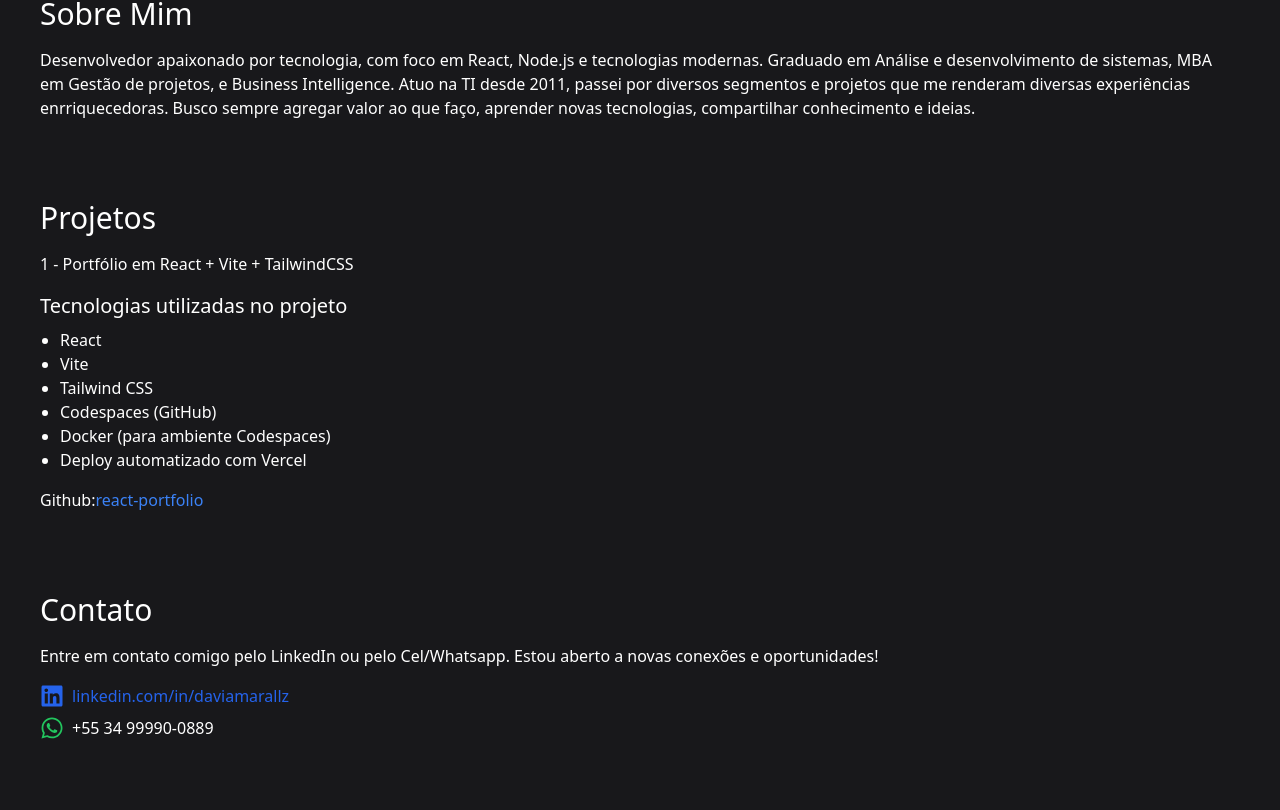
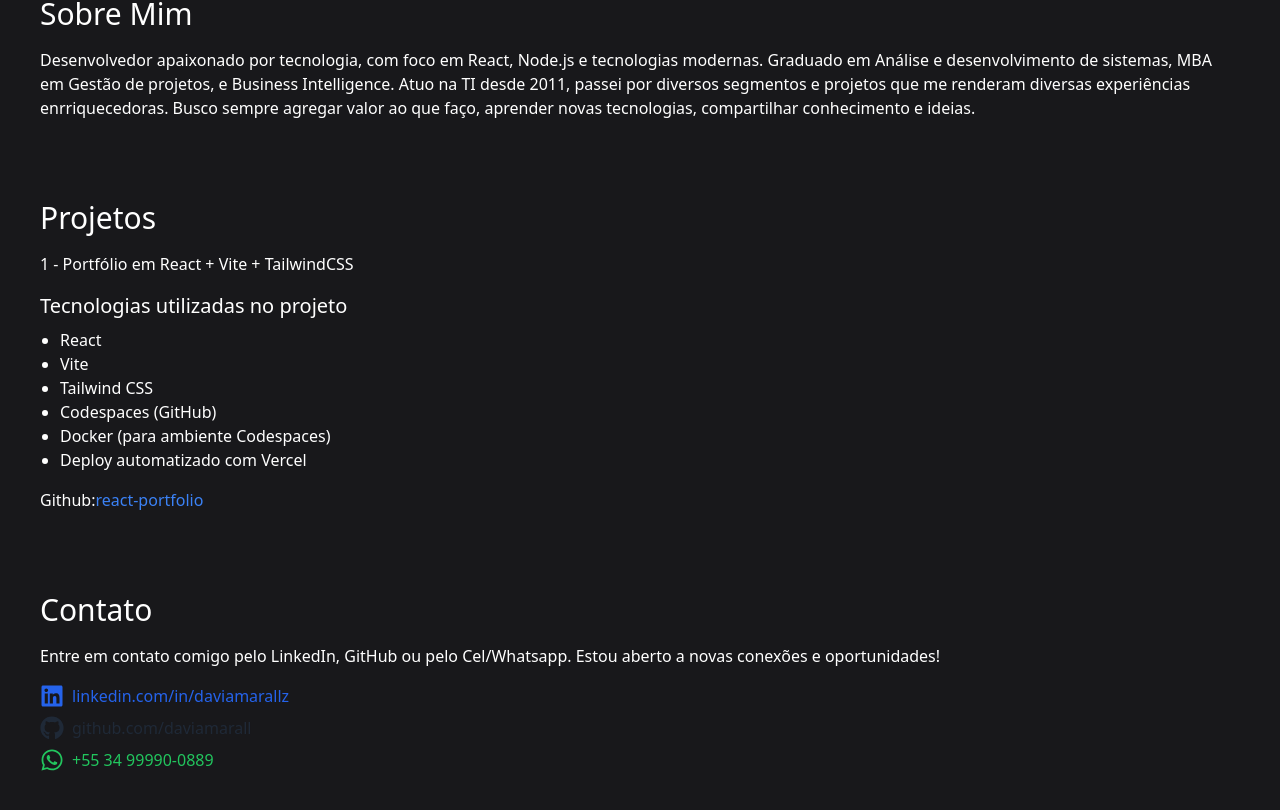
Before and after one commit to daviamarall/react-portfolio, a React (Vite) app: page / in a window 1280 px wide. Shown: the part 468-1278 px from the top of the page. Before the commit the page ends 1248 px from the top, so only its background shows below. Built offline with nearby package versions, Linux system fonts and the light colour scheme.

Commit message:
update Contact

```diff
--- a/src/pages/Contact.jsx
+++ b/src/pages/Contact.jsx
@@ -1,11 +1,11 @@
-import { FaLinkedin, FaWhatsapp } from "react-icons/fa";
+import { FaLinkedin, FaWhatsapp, FaGithub } from "react-icons/fa";
 
 function Contact() {
   return (
     <section className="p-10">
       <h2 className="text-3xl mb-4">Contato</h2>
       <p>
-        Entre em contato comigo pelo LinkedIn ou pelo Cel/Whatsapp. Estou aberto a novas conexões e oportunidades!
+        Entre em contato comigo pelo LinkedIn, GitHub ou pelo Cel/Whatsapp. Estou aberto a novas conexões e oportunidades!
       </p>
       <p className="flex items-center space-x-2 mt-4">
         <FaLinkedin className="text-blue-600" size={24} />
@@ -18,9 +18,20 @@
           linkedin.com/in/daviamarallz
         </a>
       </p>
-      <p className="flex items-center mt-2">
-        <FaWhatsapp className="text-green-500" size={24} />{" "}
-        <a href="https://api.whatsapp.com/send?phone=5534999900889" className="hover:underline ml-2">
+      <p className="flex items-center space-x-2 mt-2">
+        <FaGithub className="text-gray-800" size={24} />
+        <a
+          href="https://github.com/daviamarall"
+          target="_blank"
+          rel="noopener noreferrer"
+          className="text-gray-800 hover:underline"
+        >
+          github.com/daviamarall
+        </a>
+      </p>
+      <p className="flex items-center space-x-2 mt-2">
+        <FaWhatsapp className="text-green-500" size={24} />
+        <a href="https://api.whatsapp.com/send?phone=5534999900889" className="text-green-500 hover:underline">
           +55 34 99990-0889
         </a>
       </p>
```
